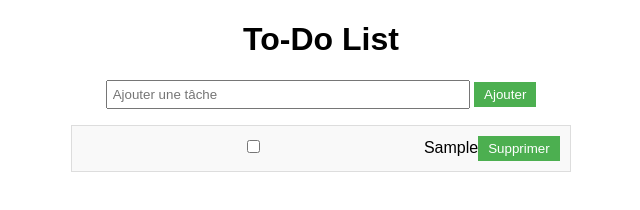
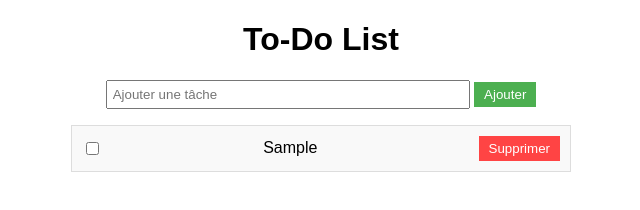
Before and after one commit to Sabour-Fidel/To-do-liste-sf, a plain HTML site: page index.html in a window 1280 px wide. Both pictures are taken after typing "Sample" into the empty fields and a click on the button "Ajouter". Shown: the whole page, without its empty margins (319-959 px from the left). Drawn offline with Linux system fonts and the light colour scheme.

Commit message:
Update styles.css
Mise à jour pour coches et suppressions

```diff
--- a/styles.css
+++ b/styles.css
@@ -5,7 +5,7 @@ body {
     text-align: center;
 }
 
-input {
+input[type="text"] {
     padding: 5px;
     width: 70%;
 }
@@ -32,4 +32,25 @@ li {
     margin: 5px 0;
     padding: 10px;
     border: 1px solid #ddd;
+    display: flex;
+    align-items: center;
+    justify-content: space-between;
 }
+
+li span {
+    flex-grow: 1;
+    margin: 0 10px;
+}
+
+li button {
+    background-color: #ff4444;
+}
+
+li button:hover {
+    background-color: #cc0000;
+}
+
+.completed span {
+    text-decoration: line-through;
+    color: #888;
+}
```
